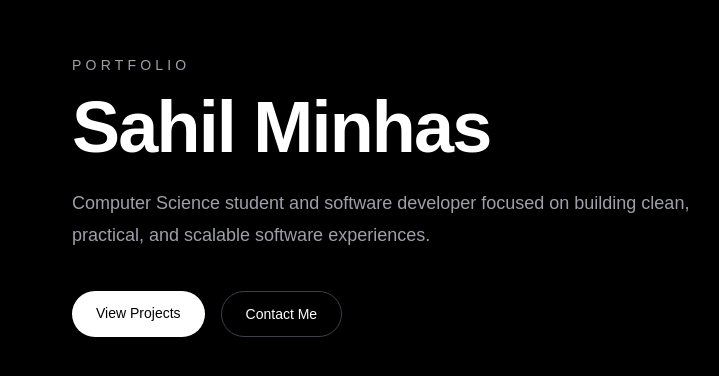
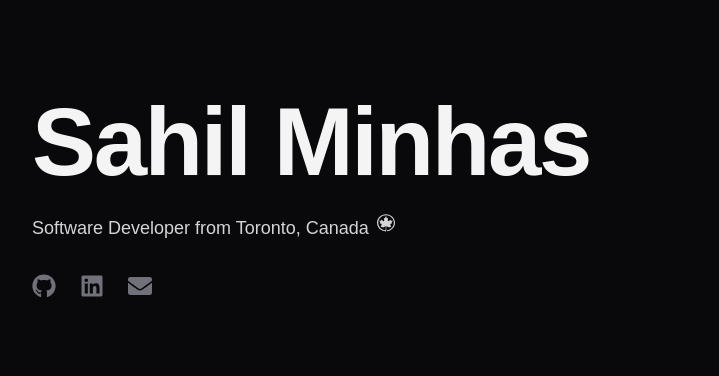
Before and after one commit to xxSahil/Sahil_Portfolio, a Next.js app: page / in a window 1280 px wide. Shown: the part 204-580 px from the top of the page, without its empty margins (16-735 px from the left). Built offline with nearby package versions, Linux system fonts and the light colour scheme.

Commit message:
Create hero component

```diff
--- a/app/page.tsx
+++ b/app/page.tsx
@@ -2,8 +2,10 @@ import Hero from "@/components/Hero";
 
 export default function Home() {
   return (
-    <main className="min-h-screen bg-black text-white">
+    <main className="min-h-screen bg-zinc-950 text-zinc-100">
+      <div className="mx-auto max-w-7xl px-6 sm:px-8 lg:px-12">
       <Hero />
-    </main>
+      </div>
+  </main>
   );
 }
--- a/components/Hero.tsx
+++ b/components/Hero.tsx
@@ -1,36 +1,49 @@
-export default function Home() {
+import { FaGithub, FaLinkedin, FaEnvelope } from "react-icons/fa";
+import { SiAircanada } from "react-icons/si";
+import Image from "next/image";
+
+export default function Hero() {
   return (
-    <main className="min-h-screen bg-black text-white">
-      <section className="mx-auto flex min-h-screen max-w-6xl flex-col justify-center px-6">
-        <p className="mb-4 text-sm uppercase tracking-[0.3em] text-zinc-400">
-          Portfolio
-        </p>
+    <section className="flex min-h-screen flex-col justify-center">
 
-        <h1 className="max-w-4xl text-5xl font-semibold tracking-tight sm:text-7xl">
+
+      <h1 className="text-4xl font-semibold tracking-tight text-zinc-100 sm:text-7xl md:text-8xl">
         Sahil Minhas
       </h1>
 
-        <p className="mt-6 max-w-2xl text-lg leading-8 text-zinc-400">
-          Computer Science student and software developer focused on building
-          clean, practical, and scalable software experiences.
+      <div className="mt-6 space-y-1">
+        <p className="inline-flex gap-2 text-lg text-zinc-300">
+            Software Developer from Toronto, Canada <SiAircanada />
             </p>
 
-        <div className="mt-10 flex gap-4">
+      </div>
+
+      <div className="mt-8 flex items-center gap-6 text-zinc-500">
         <a
-            href="#projects"
-            className="rounded-full bg-white px-6 py-3 text-sm font-medium text-black transition hover:bg-zinc-200"
+          href="https://github.com/xxSahil"
+          target="_blank"
+          rel="noopener noreferrer"
+          className="transition hover:text-zinc-100 text-2xl"
         >
-            View Projects
+          <FaGithub />
         </a>
 
         <a
-            href="#contact"
-            className="rounded-full border border-zinc-700 px-6 py-3 text-sm font-medium text-white transition hover:border-zinc-400"
+          href="https://www.linkedin.com/in/sahilminhas/"
+          target="_blank"
+          rel="noopener noreferrer"
+          className="transition hover:text-zinc-100 text-2xl"
         >
-            Contact Me
+          <FaLinkedin />
+        </a>
+
+        <a
+          href="mailto:Sahilsminhas@gmail.com"
+          className="transition hover:text-zinc-100 text-2xl"
+        >
+          <FaEnvelope />
         </a>
       </div>
     </section>
-    </main>
   );
 }
--- a/package.json
+++ b/package.json
@@ -11,7 +11,8 @@
   "dependencies": {
     "next": "16.2.6",
     "react": "19.2.4",
-    "react-dom": "19.2.4"
+    "react-dom": "19.2.4",
+    "react-icons": "^5.6.0"
   },
   "devDependencies": {
     "@tailwindcss/postcss": "^4",
```
Also changed, not shown: 2 other files (tests, documents, lock files or other folders). Lines whose indentation alone changed are shown as unchanged.
